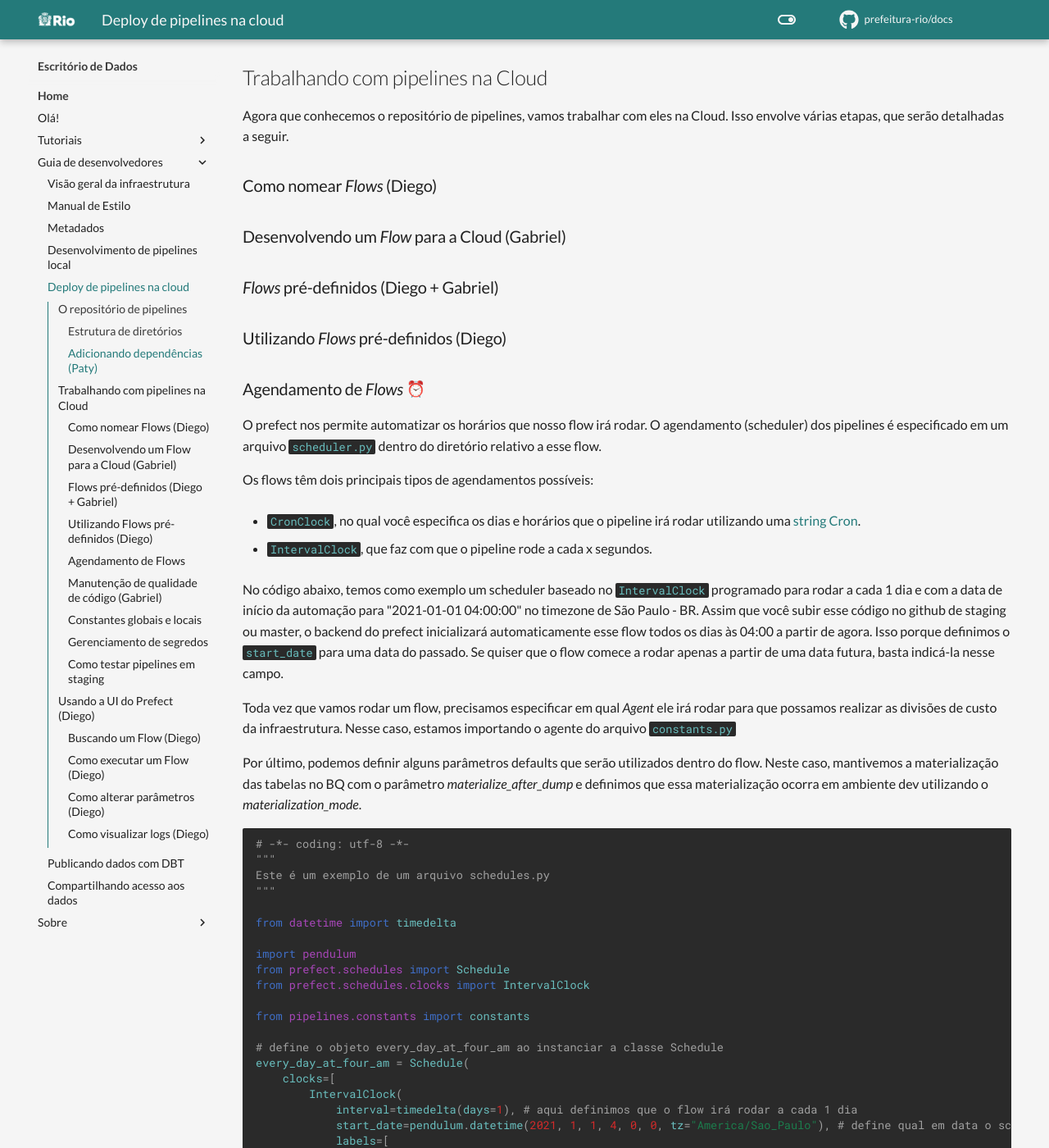
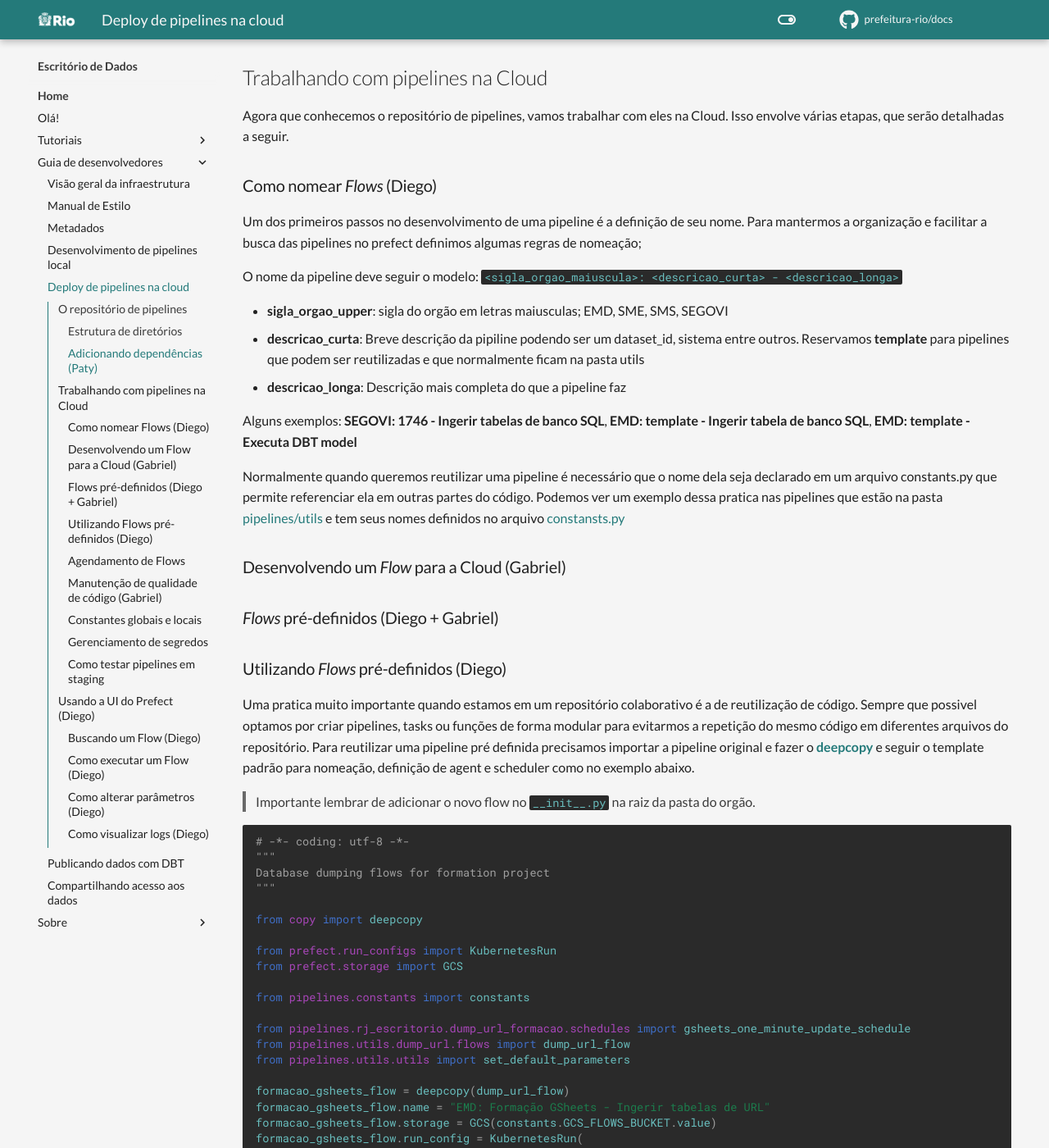
Before and after one commit to prefeitura-rio/docs, an MkDocs documentation site: the page built from docs/guia-desenvolvedores/pipelines-cloud.md, in a window 1280 px wide and 1400 px high, scrolled down 1661 px. Shown: the whole window at 82% size. Built offline with MkDocs 1.6.1 and Material for MkDocs 9.7.7, drawn with Linux system fonts in a browser that asks for light colours; emoji names are drawn with the system emoji font; comment, search, counter and statistics services are not loaded; some of the changed text lies outside the part shown.

Commit message:
feat: add pipeline deepcopy

````diff
--- a/docs/guia-desenvolvedores/pipelines-cloud.md
+++ b/docs/guia-desenvolvedores/pipelines-cloud.md
@@ -65,11 +65,114 @@ Agora que conhecemos o repositório de pipelines, vamos trabalhar com eles na Cl
 
 ### Como nomear _Flows_ (Diego)
 
+Um dos primeiros passos no desenvolvimento de uma pipeline é a definição de seu nome. Para mantermos a organização e facilitar a busca das pipelines no prefect definimos algumas regras de nomeação;
+
+O nome da pipeline deve seguir o modelo: `<sigla_orgao_maiuscula>: <descricao_curta> - <descricao_longa>`
+
+- **sigla_orgao_upper**: sigla do orgão em letras maiusculas; EMD, SME, SMS, SEGOVI
+- **descricao_curta**: Breve descrição da pipiline podendo ser um dataset_id, sistema entre outros. Reservamos **template** para pipelines que podem ser reutilizadas e que normalmente ficam na pasta utils
+- **descricao_longa**: Descrição mais completa do que a pipeline faz
+
+Alguns exemplos: **SEGOVI: 1746 - Ingerir tabelas de banco SQL**, **EMD: template - Ingerir tabela de banco SQL**, **EMD: template - Executa DBT model**
+
+Normalmente quando queremos reutilizar uma pipeline é necessário que o nome dela seja declarado em um arquivo constants.py que permite referenciar ela em outras partes do código. Podemos ver um exemplo dessa pratica nas pipelines que estão na pasta [pipelines/utils](https://github.com/prefeitura-rio/pipelines/tree/b944967e5f7953cb9b8ac040bd3ccf22a339ca4d/pipelines/utils) e tem seus nomes definidos no arquivo [constansts.py](https://github.com/prefeitura-rio/pipelines/blob/b944967e5f7953cb9b8ac040bd3ccf22a339ca4d/pipelines/utils/constants.py.
+)
 ### Desenvolvendo um _Flow_ para a Cloud (Gabriel)
 
 ### _Flows_ pré-definidos (Diego + Gabriel)
 
 ### Utilizando _Flows_ pré-definidos (Diego)
+
+Uma pratica muito importante quando estamos em um repositório colaborativo é a de reutilização de código. Sempre que possivel optamos por criar pipelines, tasks ou funções de forma modular para evitarmos a repetição do mesmo código em diferentes arquivos do repositório. Para reutilizar uma pipeline pré definida precisamos importar a pipeline original e fazer o [**deepcopy**](https://docs.python.org/3/library/copy.html) e seguir o template padrão para nomeação, definição de agent e scheduler como no exemplo abaixo.
+
+>Importante lembrar de adicionar o novo flow no `__init__.py` na raiz da pasta do orgão.
+
+
+```python
+# -*- coding: utf-8 -*-
+"""
+Database dumping flows for formation project
+"""
+
+from copy import deepcopy
+
+from prefect.run_configs import KubernetesRun
+from prefect.storage import GCS
+
+from pipelines.constants import constants
+
+from pipelines.rj_escritorio.dump_url_formacao.schedules import gsheets_one_minute_update_schedule
+from pipelines.utils.dump_url.flows import dump_url_flow
+from pipelines.utils.utils import set_default_parameters
+
+formacao_gsheets_flow = deepcopy(dump_url_flow)
+formacao_gsheets_flow.name = "EMD: Formação GSheets - Ingerir tabelas de URL"
+formacao_gsheets_flow.storage = GCS(constants.GCS_FLOWS_BUCKET.value)
+formacao_gsheets_flow.run_config = KubernetesRun(
+    image=constants.DOCKER_IMAGE.value,
+    labels=[
+        constants.RJ_ESCRITORIO_DEV_AGENT_LABEL.value,
+    ],
+)
+
+formacao_gsheets_flow_parameters = {
+    "dataset_id": "test_formacao",
+}
+formacao_gsheets_flow = set_default_parameters(
+    formacao_gsheets_flow, default_parameters=formacao_gsheets_flow_parameters
+)
+
+formacao_gsheets_flow.schedule = gsheets_one_minute_update_schedule
+
+```
+
+Abaixo temos um exemplo de scheduler para a pipeline mostrada anteriormente.
+
+
+```python
+# -*- coding: utf-8 -*-
+"""
+Schedules for the database dump pipeline
+"""
+
+from datetime import datetime, timedelta
+
+import pytz
+from prefect.schedules import Schedule
+from pipelines.constants import constants
+from pipelines.utils.dump_url.utils import generate_dump_url_schedules
+from pipelines.utils.utils import untuple_clocks as untuple
+
+#####################################
+#
+# EGPWeb Schedules
+#
+#####################################
+
+gsheets_urls = {
+    "test_table": {
+        "dump_mode": "overwrite",
+        "url": "https://docs.google.com/spreadsheets/d/1lWbNoBSPDLi7nhZvt1G3vEYBWF460Su8PKALXvQJH5w\
+            /edit#gid=917050709",
+        "url_type": "google_sheet",
+        "gsheets_sheet_name": "METAS CONSOLIDADO",
+    },
+}
+
+
+gsheets_clocks = generate_dump_url_schedules(
+    interval=timedelta(minutes=1),
+    start_date=datetime(2022, 10, 21, 15, 0, tzinfo=pytz.timezone("America/Sao_Paulo")),
+    labels=[
+        constants.RJ_ESCRITORIO_DEV_AGENT_LABEL.value,
+    ],
+    dataset_id="test_dataset_formacao",
+    table_parameters=gsheets_urls,
+)
+
+gsheets_one_minute_update_schedule = Schedule(clocks=untuple(gsheets_clocks))
+
+```
 
 ### Agendamento de _Flows_ :alarm_clock:
 
````
